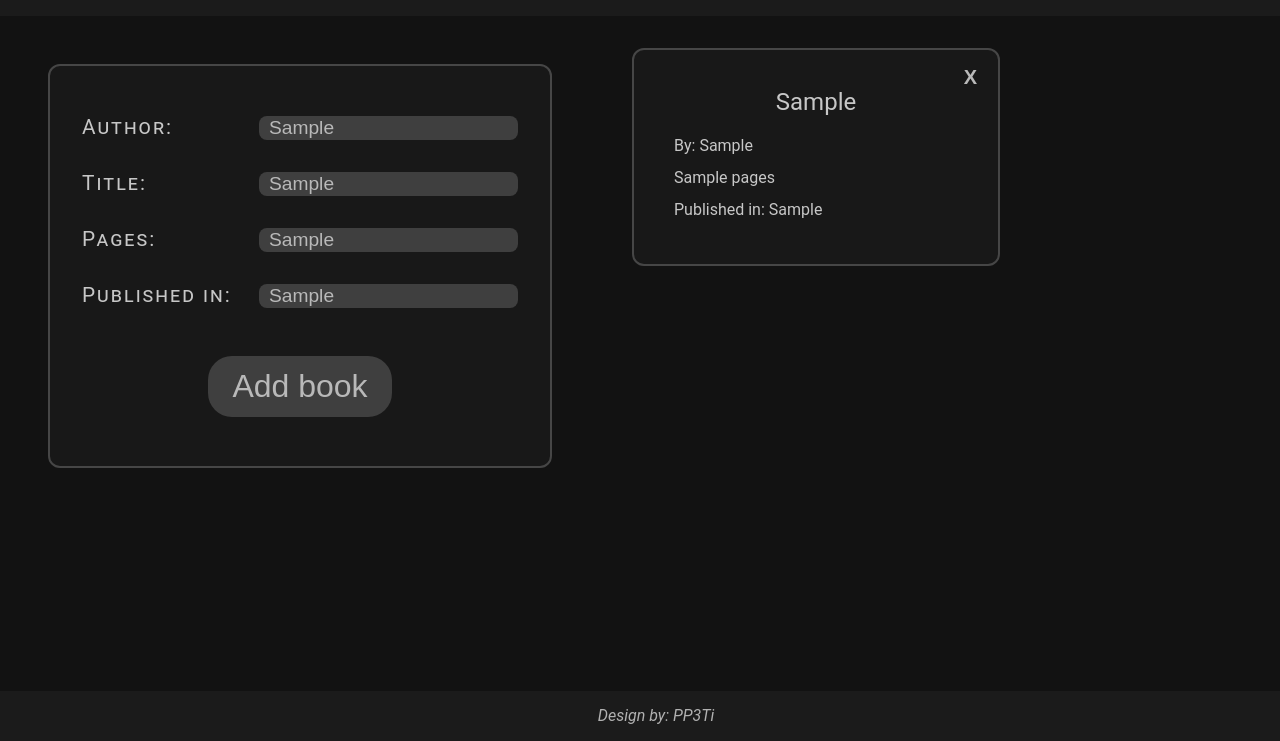
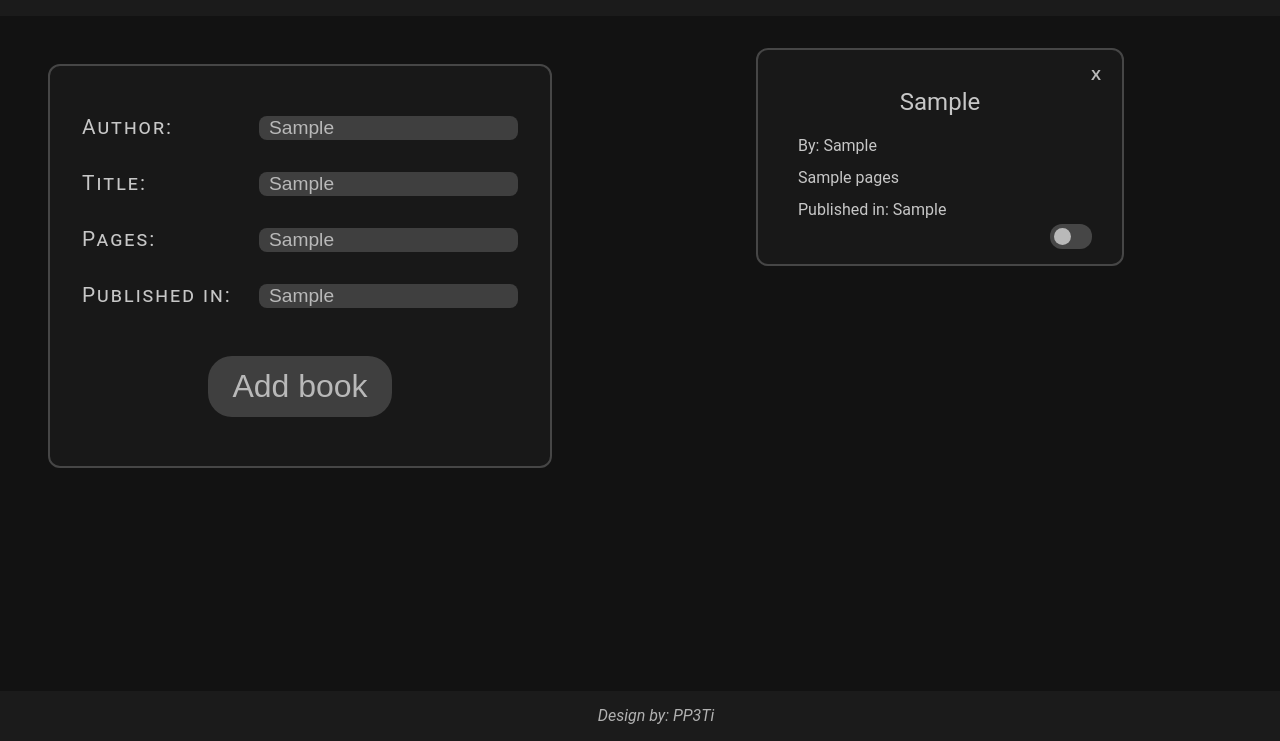
Before and after one commit to PP3Ti/odin_library, a plain HTML site: page index.html in a window 1280 px wide. Both pictures are taken after typing "Sample", "Sample", "Sample", "Sample" into the empty fields and a click on the button "Add book". Shown: the part 59-800 px from the top of the page. Drawn offline with Linux system fonts and the light colour scheme.

Commit message:
add toggle to book cards

```diff
--- a/library.js
+++ b/library.js
@@ -2,7 +2,6 @@ let myLibrary = []
 const bookContainer = document.getElementById('displayBooks')
 const addButton = document.getElementById('submit')
 const form = document.getElementById('addBook')
-let deleteButtons
 let bookId = 0
 
 function Book(author, title, pages, published, read, bookId) {
@@ -63,16 +62,53 @@ function displayInfo() {
         books[i].appendChild(published)
     }
 }
+function toggleColor () {
+    let parentBook = this.parentElement.parentElement.parentElement
+    if (this.checked) {
+        parentBook.classList.add('greenBorder')
+    } else {
+        parentBook.classList.remove('greenBorder')
+    }
+}
+function addReadToggle() {
+    let books = document.getElementsByClassName('book')
+    books = Array.from(books)
+
+    for (let i = 0; i < books.length; i++) {
+        let toggleDiv = document.createElement('div')
+        let switchLabel = document.createElement('label')
+        let checkbox = document.createElement('input')
+        let slider = document.createElement('span')
+
+        slider.classList.add('slider')
+        toggleDiv.classList.add('toggle')
+        switchLabel.classList.add('switch')
+        checkbox.classList.add('checkbox')
+        checkbox.type = 'checkbox'
+        checkbox.setAttribute('id', `checkbox${i}`)
+
+        switchLabel.appendChild(checkbox)
+        switchLabel.appendChild(slider)
+        toggleDiv.appendChild(switchLabel)
+        books[i].appendChild(toggleDiv)
+    }
+    let readToggles = document.getElementsByClassName('checkbox')
+    readToggles = Array.from(readToggles)
+    readToggles.forEach(e => {
+        e.addEventListener('change', toggleColor)
+    });
+}
 function addButtons() {
     let books = document.getElementsByClassName('book')
     books = Array.from(books)
+
     for (let i = 0; i < books.length; i++) {
         let deleteBook = document.createElement('button')
         deleteBook.classList.add('delete')
         deleteBook.textContent = 'X'
         books[i].appendChild(deleteBook)
     }
-    deleteButtons = document.getElementsByClassName('delete')
+    let deleteButtons = document.getElementsByClassName('delete')
     deleteButtons = Array.from(deleteButtons)
     deleteButtons.forEach(e => {
         e.addEventListener('click', removeBook)
@@ -98,6 +134,7 @@ function displayBooks() {
         createBookDivs()
         displayInfo()
         addButtons()
+        addReadToggle()
     } else {
         colorInputs()
     }
--- a/styles.css
+++ b/styles.css
@@ -91,11 +91,11 @@ form > div {
     display: flex;
     justify-content: space-between;
 }
-label {
+form > div > label {
     align-self: center;
     letter-spacing: 2px;
 }
-input {
+input[type=text] {
     background-color: #3f3f3f;
     border: none;
     border-radius: 8px;
@@ -121,6 +121,7 @@ form > button {
     display: flex;
     flex-wrap: wrap;
     align-content: flex-start;
+    justify-content: space-evenly;
     gap: 2rem;
     padding: 2rem;
 }
@@ -143,9 +144,15 @@ form > button {
     right: 15px;
     color: rgb(185, 185, 185);
     background-color: rgba(0, 0, 0, 0);
-    font-size: 20px;
-    font-weight: bold;
+    font-size: 15px;
+    font-weight: bolder;
     border: none;
+}
+.book > button:hover {
+    scale: 1.3;
+    transition: 0.2s;
+    background-color: #aa6767;
+    border-radius: 12px;
 }
 .title {
     font-size: 1.5rem;
@@ -155,3 +162,51 @@ form > button {
 .invalidInput {
     background-color: #382929;
 }
+.toggle {
+    position: absolute;
+    bottom: 15px;
+    right: 30px;
+}
+.switch {
+    position: relative;
+    display: inline-block;
+    width: 42px;
+    height: 25px;
+}
+.switch input {
+    opacity: 0;
+    width: 0;
+    height: 0;
+}
+.slider {
+    position: absolute;
+    cursor: pointer;
+    top: 0;
+    left: 0;
+    right: 0;
+    bottom: 0;
+    background-color: rgb(70, 70, 70);
+    -webkit-transition: 0.4s;
+    transition: 0.4s;
+    border-radius: 12px;
+}
+.slider:before {
+    position: absolute;
+    content: "";
+    height: 17px;
+    width: 17px;
+    border-radius: 17px;
+    left: 4px;
+    bottom: 4px;
+    background-color: rgb(185, 185, 185);
+    -webkit-transition: 0.4s;
+    transition: 0.4s;
+}
+input:checked + .slider:before {
+    -webkit-transform: translateX(17px);
+    -ms-transform: translateX(17px);
+    transform: translateX(17px);
+}
+.greenBorder {
+    border-color: #3b9e42;
+}
```
